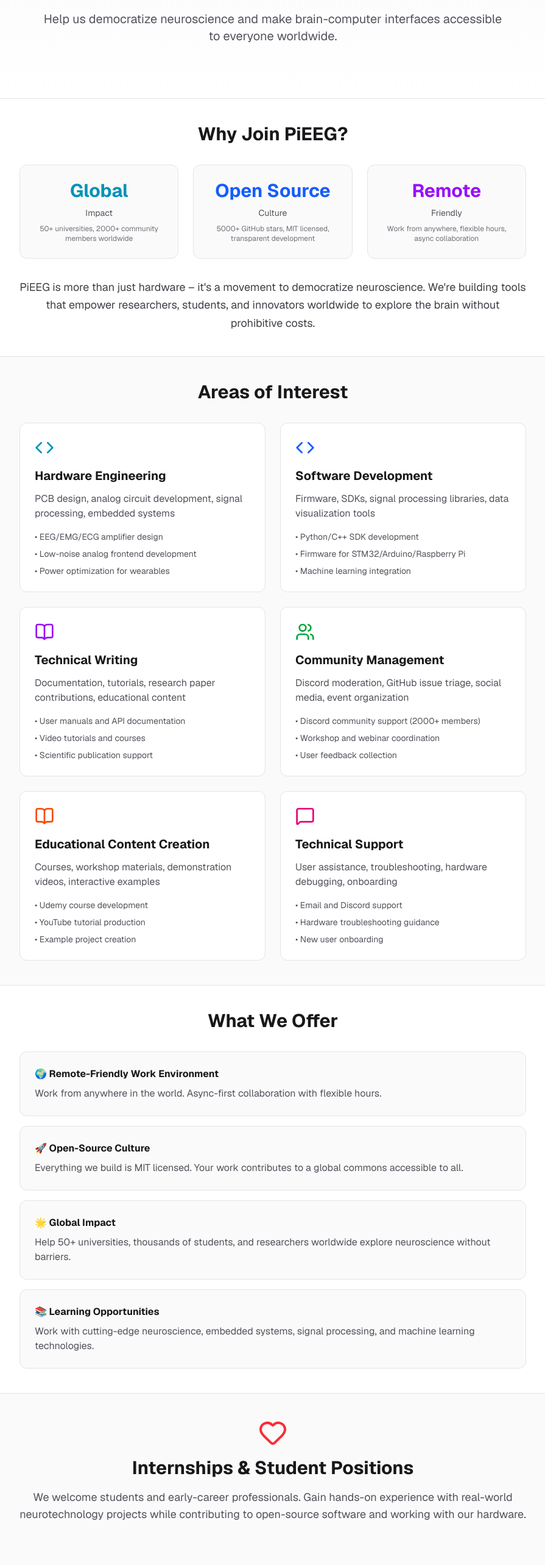
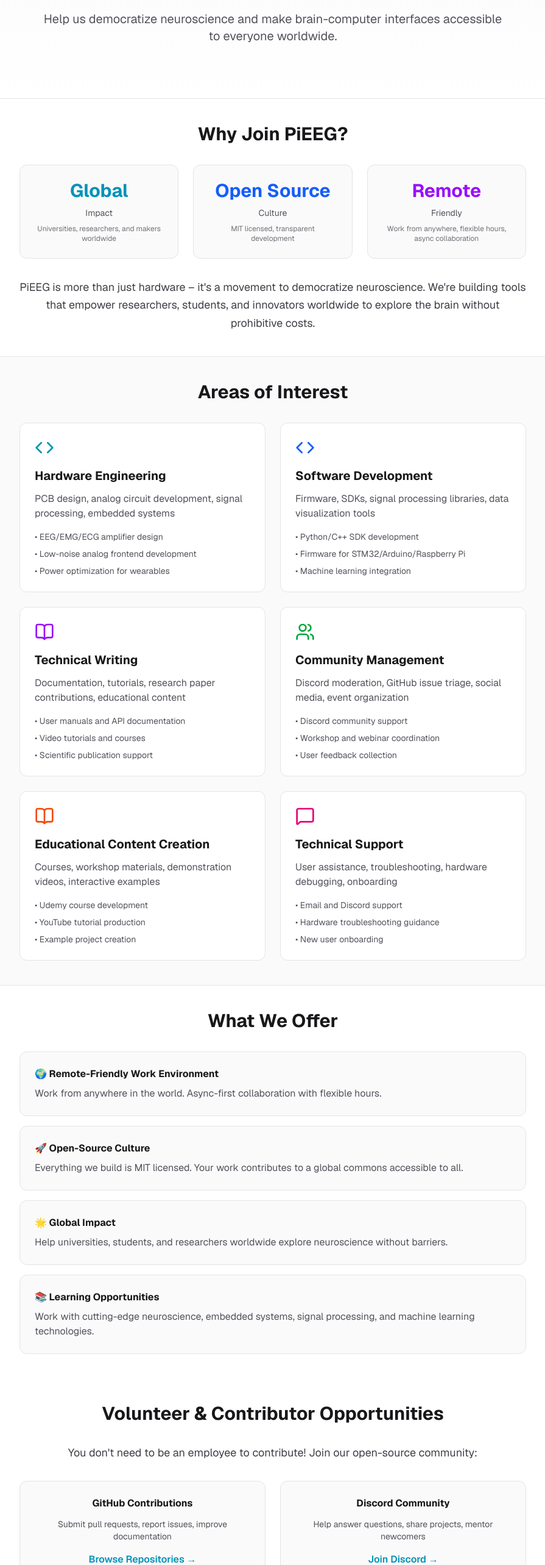
Before and after one commit to pieeg-club/PiEEG-com, a Next.js app: page /job in a window 1280 px wide. Shown: the part 234-2800 px from the top of the page at 61% size, without its empty margins (192-1087 px from the left). Built offline with nearby package versions, Linux system fonts and the light colour scheme.

Commit message:
update text

```diff
--- a/src/app/job/page.tsx
+++ b/src/app/job/page.tsx
@@ -1,6 +1,6 @@
 import { Metadata } from "next";
 import Link from "next/link";
-import { Briefcase, Code, BookOpen, Users, MessageSquare, Heart, Mail, ArrowRight } from "lucide-react";
+import { Briefcase, Code, BookOpen, Users, MessageSquare, Mail, ArrowRight } from "lucide-react";
 
 export const metadata: Metadata = {
   title: "Careers — Join PiEEG",
@@ -42,13 +42,13 @@ export default function JobPage() {
             <div className="p-6 rounded-xl border border-zinc-200 dark:border-zinc-800 bg-zinc-50 dark:bg-zinc-900 text-center">
               <div className="text-3xl font-bold text-cyan-600 dark:text-cyan-400 mb-2">Global</div>
               <div className="text-sm text-zinc-600 dark:text-zinc-400">Impact</div>
-              <p className="text-xs text-zinc-500 dark:text-zinc-500 mt-2">50+ universities, 2000+ community members worldwide</p>
+              <p className="text-xs text-zinc-500 dark:text-zinc-500 mt-2">Universities, researchers, and makers worldwide</p>
             </div>
 
             <div className="p-6 rounded-xl border border-zinc-200 dark:border-zinc-800 bg-zinc-50 dark:bg-zinc-900 text-center">
               <div className="text-3xl font-bold text-blue-600 dark:text-blue-400 mb-2">Open Source</div>
               <div className="text-sm text-zinc-600 dark:text-zinc-400">Culture</div>
-              <p className="text-xs text-zinc-500 dark:text-zinc-500 mt-2">5000+ GitHub stars, MIT licensed, transparent development</p>
+              <p className="text-xs text-zinc-500 dark:text-zinc-500 mt-2">MIT licensed, transparent development</p>
             </div>
 
             <div className="p-6 rounded-xl border border-zinc-200 dark:border-zinc-800 bg-zinc-50 dark:bg-zinc-900 text-center">
@@ -116,7 +116,7 @@ export default function JobPage() {
                 Discord moderation, GitHub issue triage, social media, event organization
               </p>
               <ul className="space-y-2 text-sm text-zinc-600 dark:text-zinc-400">
-                <li>• Discord community support (2000+ members)</li>
+                <li>• Discord community support</li>
                 <li>• Workshop and webinar coordination</li>
                 <li>• User feedback collection</li>
               </ul>
@@ -174,7 +174,7 @@ export default function JobPage() {
             <div className="p-6 rounded-xl border border-zinc-200 dark:border-zinc-800 bg-zinc-50 dark:bg-zinc-900">
               <h3 className="font-bold mb-2">🌟 Global Impact</h3>
               <p className="text-zinc-600 dark:text-zinc-400">
-                Help 50+ universities, thousands of students, and researchers worldwide explore neuroscience without barriers.
+                Help universities, students, and researchers worldwide explore neuroscience without barriers.
               </p>
             </div>
 
@@ -184,19 +184,6 @@ export default function JobPage() {
                 Work with cutting-edge neuroscience, embedded systems, signal processing, and machine learning technologies.
               </p>
             </div>
-          </div>
-        </div>
-      </section>
-
-      {/* Internships */}
-      <section className="py-10 bg-zinc-50 dark:bg-zinc-900 border-t border-zinc-200 dark:border-zinc-800">
-        <div className="max-w-4xl mx-auto px-4 sm:px-6 lg:px-8">
-          <div className="text-center mb-8">
-            <Heart className="w-12 h-12 text-red-500 dark:text-red-400 mx-auto mb-4" />
-            <h2 className="text-3xl font-bold mb-4">Internships & Student Positions</h2>
-            <p className="text-lg text-zinc-600 dark:text-zinc-400">
-              We welcome students and early-career professionals. Gain hands-on experience with real-world neurotechnology projects while contributing to open-source software and working with our hardware.
-            </p>
           </div>
         </div>
       </section>
```
